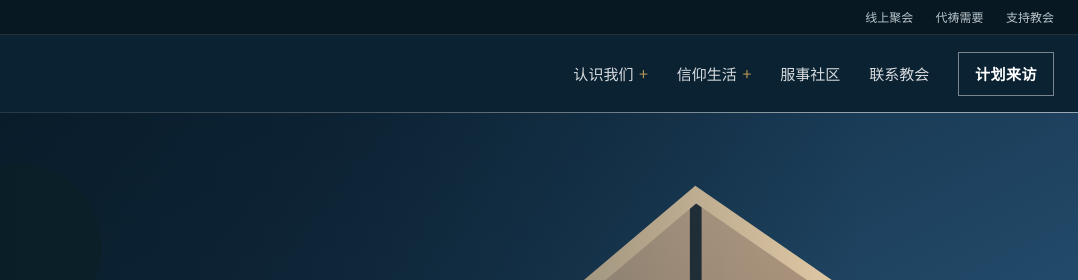
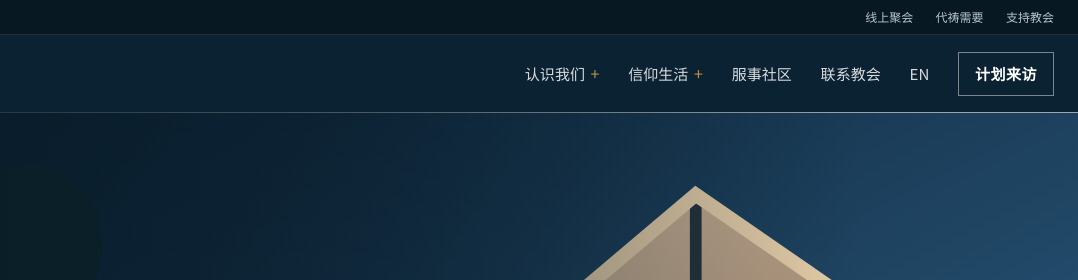
Before and after one commit to liucunming1-create/church-site, a plain HTML site: page index.html in a window 1280 px wide. Shown: the top 280 px of the page, 202-1280 px from the left. Drawn offline with Linux system fonts and the light colour scheme.

Commit message:
Add English language switch

```diff
--- a/index.html
+++ b/index.html
@@ -1,6 +1,6 @@
 <!doctype html><html lang="zh-CN"><head><meta charset="UTF-8"/><meta name="viewport" content="width=device-width, initial-scale=1.0"/><meta name="description" content="晨光教会——一个欢迎你回家的地方。"/><title>晨光教会｜欢迎回家</title><link rel="preconnect" href="https://fonts.googleapis.com"/><link rel="preconnect" href="https://fonts.gstatic.com" crossorigin/><link href="https://fonts.googleapis.com/css2?family=Noto+Serif+SC:wght@400;500;600;700&family=Noto+Sans+SC:wght@400;500;600;700&display=swap" rel="stylesheet"/><link rel="stylesheet" href="styles.css"/></head><body>
 <a class="skip-link" href="#main">跳到主要内容</a>
-<header class="site-header"><div class="utility-bar"><div class="header-wrap utility-content"><p>愿你平安，欢迎来到晨光教会</p><nav aria-label="快捷导航"><a href="gatherings.html">线上聚会</a><a href="contact.html">代祷需要</a><a href="contact.html">支持教会</a></nav></div></div><div class="main-nav-row"><div class="header-wrap nav-content"><a class="brand" href="index.html" aria-label="晨光教会首页"><span class="brand-mark" aria-hidden="true">✦</span><span>晨光教会</span></a><button class="menu-toggle" type="button" aria-expanded="false" aria-controls="site-nav"><span></span><span></span><span></span><b>菜单</b></button><nav id="site-nav" class="site-nav" aria-label="主要导航"><details class="nav-group"><summary>认识我们</summary><div class="dropdown-menu"><a href="about.html">教会简介</a><a href="team.html">牧者与团队</a><a href="visit.html">初次来访</a></div></details><details class="nav-group"><summary>信仰生活</summary><div class="dropdown-menu"><a href="gatherings.html">主日与聚会</a><a href="ministries.html">小组与事工</a><a href="contact.html">祷告与关怀</a></div></details><a href="ministries.html">服事社区</a><a href="contact.html">联系教会</a><a class="nav-button" href="visit.html">计划来访</a></nav></div></div></header>
+<header class="site-header"><div class="utility-bar"><div class="header-wrap utility-content"><p>愿你平安，欢迎来到晨光教会</p><nav aria-label="快捷导航"><a href="gatherings.html">线上聚会</a><a href="contact.html">代祷需要</a><a href="contact.html">支持教会</a></nav></div></div><div class="main-nav-row"><div class="header-wrap nav-content"><a class="brand" href="index.html" aria-label="晨光教会首页"><span class="brand-mark" aria-hidden="true">✦</span><span>晨光教会</span></a><button class="menu-toggle" type="button" aria-expanded="false" aria-controls="site-nav"><span></span><span></span><span></span><b>菜单</b></button><nav id="site-nav" class="site-nav" aria-label="主要导航"><details class="nav-group"><summary>认识我们</summary><div class="dropdown-menu"><a href="about.html">教会简介</a><a href="team.html">牧者与团队</a><a href="visit.html">初次来访</a></div></details><details class="nav-group"><summary>信仰生活</summary><div class="dropdown-menu"><a href="gatherings.html">主日与聚会</a><a href="ministries.html">小组与事工</a><a href="contact.html">祷告与关怀</a></div></details><a href="ministries.html">服事社区</a><a href="contact.html">联系教会</a><a class="language-toggle" href="en/index.html">EN</a><a class="nav-button" href="visit.html">计划来访</a></nav></div></div></header>
 <main id="main"><section class="hero"><img src="assets/church-hero.svg" alt="傍晚中亮着暖灯的教会建筑插画"/><div class="hero-overlay"></div><div class="hero-content wrap"><p class="eyebrow light">WELCOME HOME</p><h1>在这里，<br/>一起遇见恩典。</h1><p class="hero-copy">晨光教会是一群愿意彼此同行、在信仰中成长的人。无论你正在哪里，愿这里成为你可以安心靠近的家。</p><div class="hero-actions"><a class="button button-gold" href="visit.html">计划来访</a><a class="text-link light" href="gatherings.html">查看聚会时间 <span aria-hidden="true">↘</span></a></div></div></section>
 <section class="home-intro wrap section-pad"><div><p class="eyebrow">从这里开始</p><h2>为每一段旅程，<br/>留一扇敞开的门。</h2></div><p class="lead">不论你是初次接触信仰、正在寻找团契，或想更深参与教会生活，都可以从一个简单的下一步开始。</p></section>
 <section class="home-links"><div class="wrap"><div class="section-heading"><div><p class="eyebrow">探索晨光</p><h2>你想先了解什么？</h2></div><p>每个入口都通往独立页面，方便访客直接找到需要的信息。</p></div><div class="link-card-grid"><a class="link-card" href="about.html"><span>01</span><h3>认识晨光</h3><p>教会简介、信念与我们的故事</p><b>查看页面</b></a><a class="link-card" href="gatherings.html"><span>02</span><h3>聚会时间</h3><p>主日、祷告会与每周相聚</p><b>查看页面</b></a><a class="link-card" href="ministries.html"><span>03</span><h3>教会生活</h3><p>小组、下一代与社区服事</p><b>查看页面</b></a><a class="link-card" href="team.html"><span>04</span><h3>牧者与团队</h3><p>认识服事教会的同工</p><b>查看页面</b></a></div></div></section>
```
